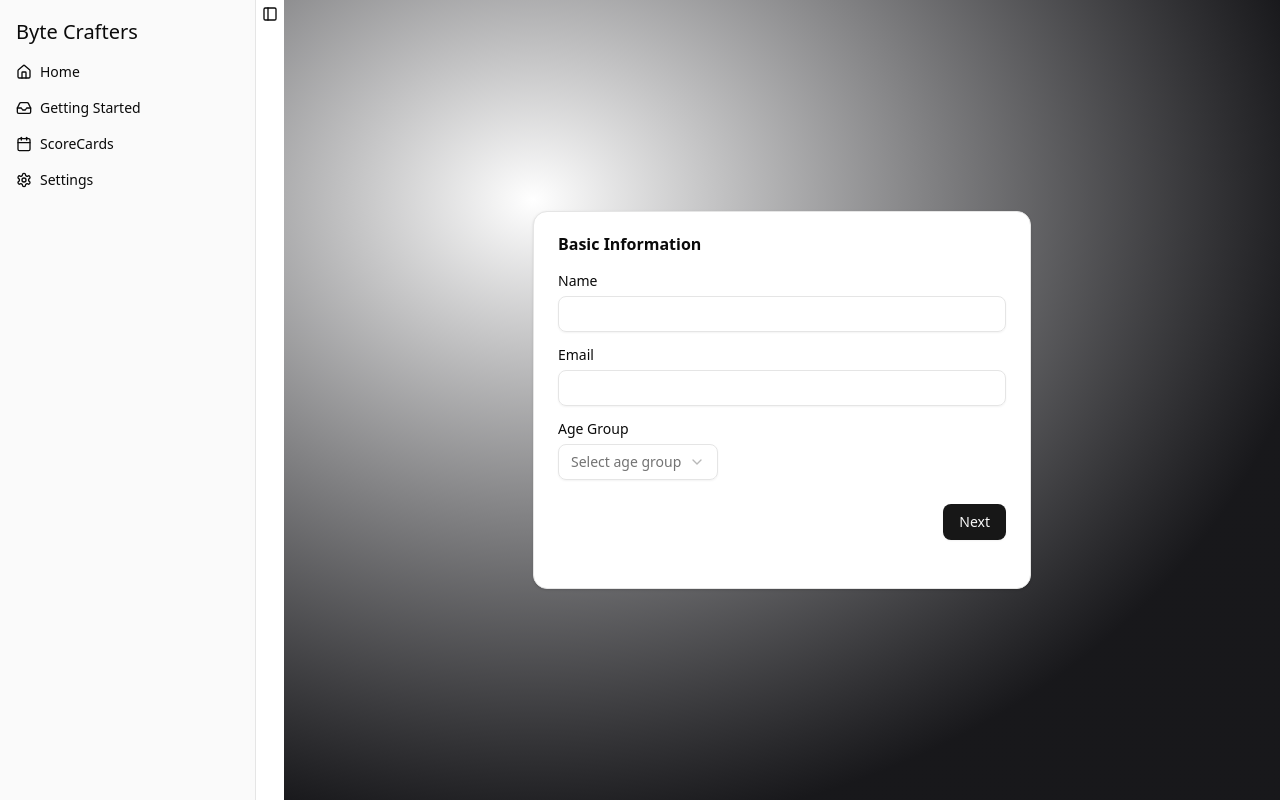
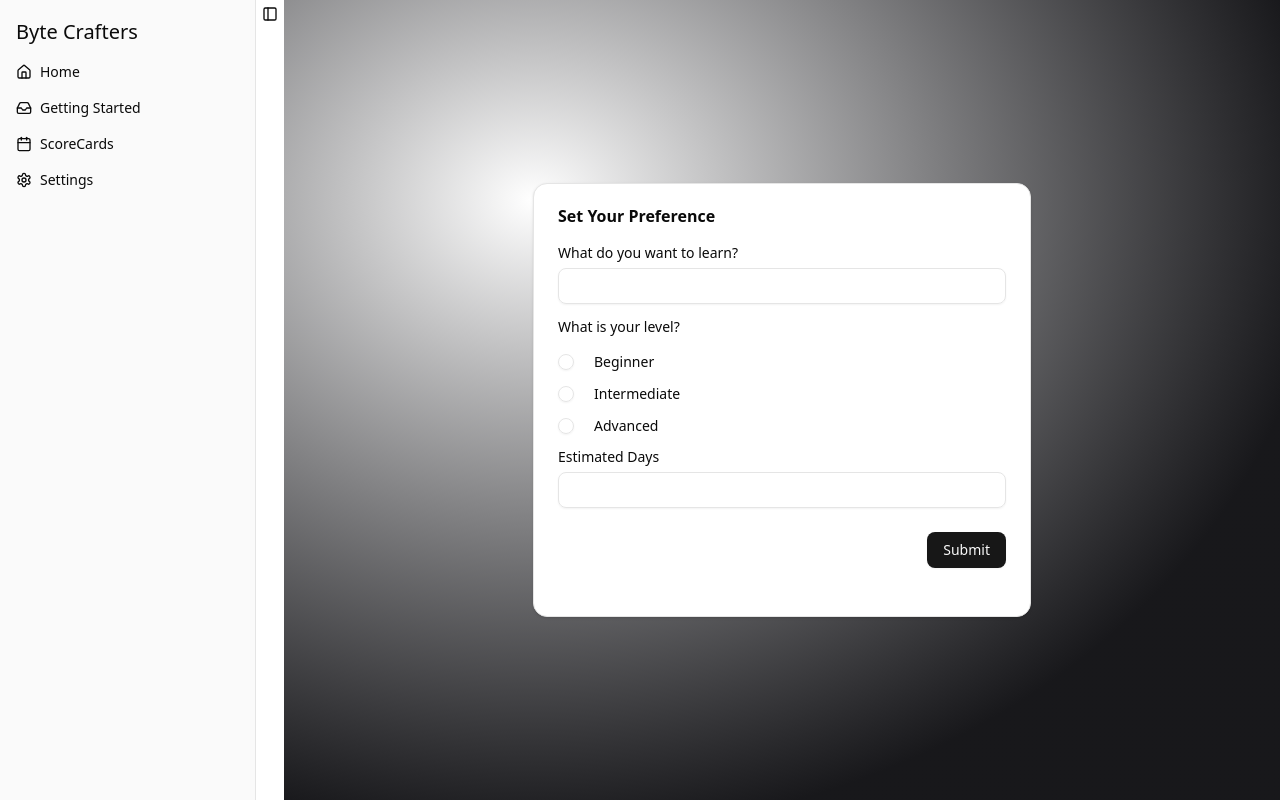
Before and after one commit to shubham-1903/bytecraft, a Next.js app: page /byte-form in a window 1280 px wide. Built offline with nearby package versions, Linux system fonts and the light colour scheme.

Commit message:
form changed

```diff
--- a/package.json
+++ b/package.json
@@ -18,6 +18,7 @@
     "@radix-ui/react-checkbox": "^1.1.4",
     "@radix-ui/react-dialog": "^1.1.6",
     "@radix-ui/react-label": "^2.1.2",
+    "@radix-ui/react-radio-group": "^1.2.3",
     "@radix-ui/react-select": "^2.1.6",
     "@radix-ui/react-separator": "^1.1.2",
     "@radix-ui/react-slot": "^1.1.2",
--- a/src/components/custom/app-form.jsx
+++ b/src/components/custom/app-form.jsx
@@ -16,111 +16,37 @@ import {
 } from "@/components/ui/form";
 import { Input } from "@/components/ui/input";
 import { Checkbox } from "@/components/ui/checkbox";
-import { Select, SelectContent, SelectItem, SelectTrigger, SelectValue } from "@/components/ui/select";
 import { Card, CardContent, CardHeader, CardTitle } from "@/components/ui/card";
-import { useFormStore } from "@/store/useFormStore"
+import { useFormStore } from "@/store/useFormStore";
 import { useRouter } from "next/navigation";
+import { RadioGroup, RadioGroupItem } from "@/components/ui/radio-group"
 
-// Define schema for validation
+// Updated schema with all fields including checkboxes
 const formSchema = z.object({
-  name: z.string().min(2, { message: "Name must be at least 2 characters" }),
-  email: z.string().email({ message: "Invalid email address" }),
-  ageGroup: z.string().min(1, { message: "Please select an age group" }),
   subject: z.string().min(2, { message: "Please specify your subjects" }),
-  learningReasons: z.array(z.string()).min(1, { message: "Select at least one reason" }),
-  estimatedDays: z.string().min(1, { message: "Please provide estimated days" }),
-  studyFormats: z.array(z.string()).min(1, { message: "Select at least one format" }),
-  aiFeedback: z.boolean(),
-  structuredSchedule: z.boolean(),
+  learningReasons: z.array(z.string()).min(1, { message: "Please select at least one learning level" }),
+  estimatedDays: z.string().min(1, { message: "Please provide estimated days" })
 });
 
 export const ProfileForm = () => {
   const [step, setStep] = useState(1);
   const setFormData = useFormStore((state) => state.setFormData);
   const router = useRouter();
-
+  const [loading, setLoading] = useState(false);
 
   const form = useForm({
     resolver: zodResolver(formSchema),
     defaultValues: {
-      name: '',
-      email: '',
-      ageGroup: '',
       subject: '',
       learningReasons: [],
-      estimatedDays: '',
-      studyFormats: [],
-      aiFeedback: false,
-      structuredSchedule: false,
+      estimatedDays: ''
     },
   });
-
-  const handleNext = () => setStep(step + 1);
-  const handleBack = () => setStep(step - 1);
-
-  const Step1 = () => (
-    <div className="space-y-4">
-      <CardHeader>
-        <CardTitle>Basic Information</CardTitle>
-      </CardHeader>
-      <CardContent className="space-y-4">
-        <FormField
-          control={form.control}
-          name="name"
-          render={({ field }) => (
-            <FormItem>
-              <FormLabel>Name</FormLabel>
-              <FormControl>
-                <Input {...field} />
-              </FormControl>
-              <FormMessage />
-            </FormItem>
-          )}
-        />
-        <FormField
-          control={form.control}
-          name="email"
-          render={({ field }) => (
-            <FormItem>
-              <FormLabel>Email</FormLabel>
-              <FormControl>
-                <Input type="email" {...field} />
-              </FormControl>
-              <FormMessage />
-            </FormItem>
-          )}
-        />
-        <FormField
-          control={form.control}
-          name="ageGroup"
-          render={({ field }) => (
-            <FormItem>
-              <FormLabel>Age Group</FormLabel>
-              <Select onValueChange={field.onChange} defaultValue={field.value}>
-                <FormControl>
-                  <SelectTrigger>
-                    <SelectValue placeholder="Select age group" />
-                  </SelectTrigger>
-                </FormControl>
-                <SelectContent>
-                  <SelectItem value="under18">Under 18</SelectItem>
-                  <SelectItem value="18-24">18-24</SelectItem>
-                  <SelectItem value="25-34">25-34</SelectItem>
-                  <SelectItem value="35+">35+</SelectItem>
-                </SelectContent>
-              </Select>
-              <FormMessage />
-            </FormItem>
-          )}
-        />
-      </CardContent>
-    </div>
-  );
 
   const Step2 = () => (
     <div className="space-y-4">
       <CardHeader>
-        <CardTitle>Subject</CardTitle>
+        <CardTitle>Set Your Preference</CardTitle>
       </CardHeader>
       <CardContent className="space-y-4">
         <FormField
@@ -139,28 +65,35 @@ export const ProfileForm = () => {
         <FormField
           control={form.control}
           name="learningReasons"
-          render={() => (
-            <FormItem>
-              <FormLabel>Why are you learning this?</FormLabel>
-              {['Career', 'Exam Prep', 'Skill Improvement'].map((reason) => (
-                <div key={reason} className="flex items-center space-x-2">
-                  <FormControl>
-                    <Checkbox
-                      checked={form.watch('learningReasons').includes(reason)}
-                      onCheckedChange={(checked) => {
-                        const currentReasons = form.getValues('learningReasons');
-                        form.setValue(
-                          'learningReasons',
-                          checked
-                            ? [...currentReasons, reason]
-                            : currentReasons.filter((r) => r !== reason)
-                        );
-                      }}
-                    />
-                  </FormControl>
-                  <FormLabel className="font-normal">{reason}</FormLabel>
-                </div>
-              ))}
+          render={({ field }) => (
+            <FormItem className="space-y-3">
+              <FormLabel>What is your level?</FormLabel>
+              <FormControl>
+                <RadioGroup
+                  onValueChange={(value) => field.onChange([value])}
+                  defaultValue={field.value[0]}
+                  className="flex flex-col space-y-1"
+                >
+                  <FormItem className="flex items-center space-x-3 space-y-0">
+                    <FormControl>
+                      <RadioGroupItem value="beginner" />
+                    </FormControl>
+                    <FormLabel className="font-normal">Beginner</FormLabel>
+                  </FormItem>
+                  <FormItem className="flex items-center space-x-3 space-y-0">
+                    <FormControl>
+                      <RadioGroupItem value="intermediate" />
+                    </FormControl>
+                    <FormLabel className="font-normal">Intermediate</FormLabel>
+                  </FormItem>
+                  <FormItem className="flex items-center space-x-3 space-y-0">
+                    <FormControl>
+                      <RadioGroupItem value="advanced" />
+                    </FormControl>
+                    <FormLabel className="font-normal">Advanced</FormLabel>
+                  </FormItem>
+                </RadioGroup>
+              </FormControl>
               <FormMessage />
             </FormItem>
           )}
@@ -182,106 +115,23 @@ export const ProfileForm = () => {
     </div>
   );
 
-  const Step3 = () => (
-    <div className="space-y-4">
-      <CardHeader>
-        <CardTitle>Learning Preferences</CardTitle>
-      </CardHeader>
-      <CardContent className="space-y-4">
-        <FormField
-          control={form.control}
-          name="studyFormats"
-          render={() => (
-            <FormItem>
-              <FormLabel>Preferred Study Format</FormLabel>
-              {['Text', 'Videos', 'Quizzes', 'Blogs'].map((format) => (
-                <div key={format} className="flex items-center space-x-2">
-                  <FormControl>
-                    <Checkbox
-                      checked={form.watch('studyFormats').includes(format)}
-                      onCheckedChange={(checked) => {
-                        const currentFormats = form.getValues('studyFormats');
-                        form.setValue(
-                          'studyFormats',
-                          checked
-                            ? [...currentFormats, format]
-                            : currentFormats.filter((f) => f !== format)
-                        );
-                      }}
-                    />
-                  </FormControl>
-                  <FormLabel className="font-normal">{format}</FormLabel>
-                </div>
-              ))}
-              <FormMessage />
-            </FormItem>
-          )}
-        />
-        <FormField
-          control={form.control}
-          name="aiFeedback"
-          render={({ field }) => (
-            <FormItem className="flex items-center space-x-2">
-              <FormControl>
-                <Checkbox
-                  checked={field.value}
-                  onCheckedChange={field.onChange}
-                />
-              </FormControl>
-              <FormLabel className="font-normal">AI Feedback on Assignments</FormLabel>
-            </FormItem>
-          )}
-        />
-        <FormField
-          control={form.control}
-          name="structuredSchedule"
-          render={({ field }) => (
-            <FormItem className="flex items-center space-x-2">
-              <FormControl>
-                <Checkbox
-                  checked={field.value}
-                  onCheckedChange={field.onChange}
-                />
-              </FormControl>
-              <FormLabel className="font-normal">Structured Schedule</FormLabel>
-            </FormItem>
-          )}
-        />
-      </CardContent>
-    </div>
-  );
-
   const onSubmit = (data) => {
     console.log("clicked");
     console.log(data);
     setFormData(data);
     router.push("/studyplan")
-    // Handle form submission here
   };
 
   return (
     <Card className="w-full mx-auto">
       <Form {...form}>
         <form onSubmit={form.handleSubmit(onSubmit)}>
-          {step === 1 && <Step1 />}
-          {step === 2 && <Step2 />}
-          {step === 3 && <Step3 />}
+          {<Step2 />}
 
           <div className="flex justify-between p-6">
-            {step > 1 && (
-              <Button type="button" variant="outline" onClick={handleBack}>
-                Back
-              </Button>
-            )}
-            {step < 3 ? (
-              <Button type="button" onClick={handleNext} className="ml-auto">
-                Next
-              </Button>
-            ) : (
-              <Button type="submit" className="ml-auto">
-                Submit
-              </Button>
-            )}
+            <Button type="submit" className="ml-auto">
+              Submit
+            </Button>
           </div>
         </form>
       </Form>
--- /dev/null
+++ b/src/components/ui/radio-group.jsx
@@ -0,0 +1,43 @@
+"use client"
+
+import * as React from "react"
+import * as RadioGroupPrimitive from "@radix-ui/react-radio-group"
+import { CircleIcon } from "lucide-react"
+
+import { cn } from "@/lib/utils"
+
+function RadioGroup({
+  className,
+  ...props
+}) {
+  return (
+    <RadioGroupPrimitive.Root
+      data-slot="radio-group"
+      className={cn("grid gap-3", className)}
+      {...props} />
+  );
+}
+
+function RadioGroupItem({
+  className,
+  ...props
+}) {
+  return (
+    <RadioGroupPrimitive.Item
+      data-slot="radio-group-item"
+      className={cn(
+        "border-input text-primary focus-visible:border-ring focus-visible:ring-ring/50 aria-invalid:ring-destructive/20 dark:aria-invalid:ring-destructive/40 aria-invalid:border-destructive dark:bg-input/30 aspect-square size-4 shrink-0 rounded-full border shadow-xs transition-[color,box-shadow] outline-none focus-visible:ring-[3px] disabled:cursor-not-allowed disabled:opacity-50",
+        className
+      )}
+      {...props}>
+      <RadioGroupPrimitive.Indicator
+        data-slot="radio-group-indicator"
+        className="relative flex items-center justify-center">
+        <CircleIcon
+          className="fill-primary absolute top-1/2 left-1/2 size-2 -translate-x-1/2 -translate-y-1/2" />
+      </RadioGroupPrimitive.Indicator>
+    </RadioGroupPrimitive.Item>
+  );
+}
+
+export { RadioGroup, RadioGroupItem }
```
Also changed, not shown: src/app/api/study-recommendations/route.js (+7 -7 lines), src/app/studyplan/page.js (+35 -15 lines), 1 other file (tests, documents, lock files or other folders).
